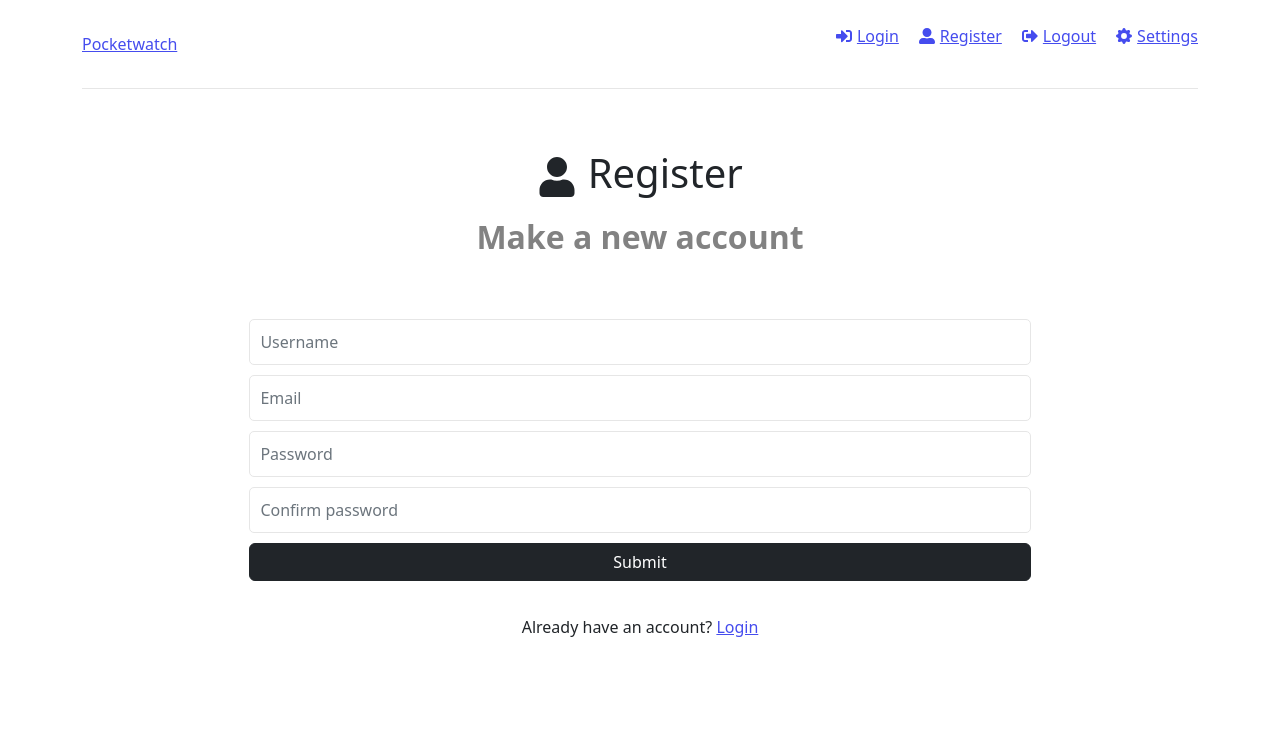
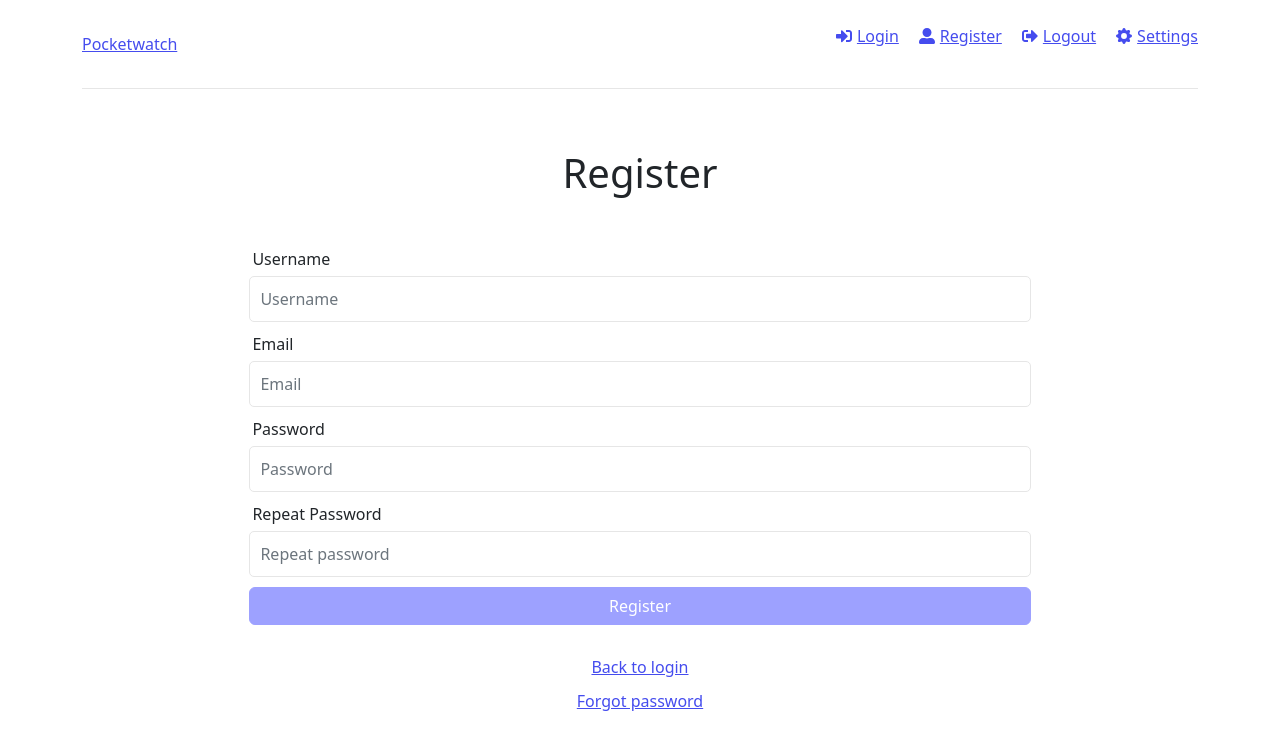
Before and after one commit to constellationz/pocketwatch, a React (Create React App) app in the folder frontend/: page /register in a window 1280 px wide. Shown: the top 750 px of the page. Built offline with nearby package versions, Linux system fonts and the light colour scheme.

Commit message:
Change styling of register page

```diff
--- a/frontend/src/pages/Register.jsx
+++ b/frontend/src/pages/Register.jsx
@@ -2,7 +2,6 @@
 // Registration page
 
 import { useState, useEffect } from "react";
-import { FaUser } from "react-icons/fa";
 import { Link } from "react-router-dom";
 import Button from "react-bootstrap/Button";
 
@@ -54,14 +53,14 @@ function Register() {
     <>
       <section className="heading">
         <h1>
-          <FaUser /> Register
+          Register
         </h1>
-        <p>Make a new account</p>
       </section>
 
       <section className="form">
         <form onSubmit={onSubmit}>
           <div className="form-group">
+            <label for="name">Username</label>
             <input
               type="text"
               className="form-control"
@@ -73,6 +72,7 @@ function Register() {
             />
           </div>
           <div className="form-group">
+            <label for="email">Email</label>
             <input
               type="text"
               className="form-control"
@@ -84,6 +84,7 @@ function Register() {
             />
           </div>
           <div className="form-group">
+            <label for="password">Password</label>
             <input
               type="password"
               className="form-control"
@@ -95,23 +96,27 @@ function Register() {
             />
           </div>
           <div className="form-group">
+            <label for="password2">Repeat Password</label>
             <input
               type="password"
               className="form-control"
               id="password2"
               name="password2"
               value={password2}
-              placeholder="Confirm password"
+              placeholder="Repeat password"
               onChange={onChange}
             />
           </div>
           <div className="form-group">
-            <Button variant="dark" type="submit" className="btn btn-block">
-              Submit
+            <Button type="submit" className="btn btn-block form-button" id="pocketwatch">
+              Register
             </Button>
           </div>
           <div className="form-group">
-            <p>Already have an account? <Link to="/login">Login</Link></p>
+            <Link to="/login">Back to login</Link>
+          </div>
+          <div className="form-group">
+            <Link to="/forgotpassword">Forgot password</Link>
           </div>
         </form>
       </section>
```
